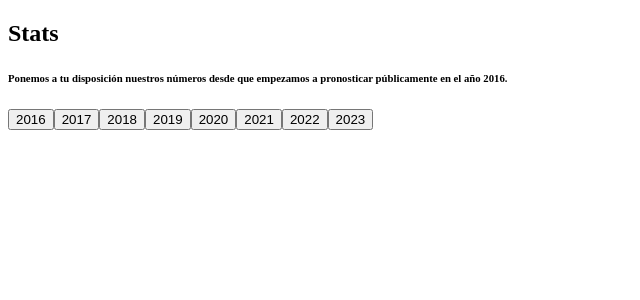
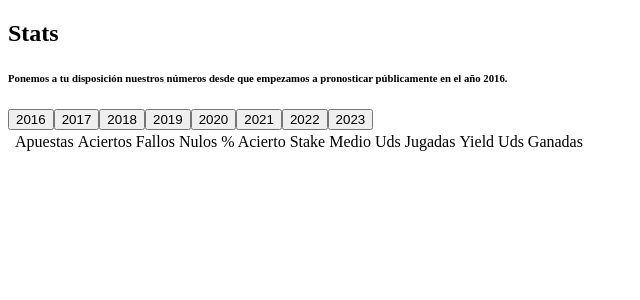
Before and after one commit to victor1305/turftipster-web-next, a Next.js app: page /stats in a window 1280 px wide. Shown: the top 300 px of the page, without its empty margins (0-640 px from the left). Built offline with nearby package versions, Linux system fonts and the light colour scheme.

Commit message:
feat(stats): Format table

```diff
--- a/pages/stats.js
+++ b/pages/stats.js
@@ -1,18 +1,52 @@
 import React, { useState } from "react";
 import PropTypes from "prop-types";
 import { useRouter } from "next/router";
+import stats2016 from "../lib/historyStats/2016.json";
 
 export default function Stats({ start, end, paramYear }) {
   const yearsButtons = [...Array(end - start + 1).keys()].map((x) => x + start);
   const router = useRouter();
   const [yearSelected, setYearSelected] = useState(paramYear);
   const [statsType, setStatsType] = useState(null);
+  const [tableBody, setTableBody] = useState([]);
 
   const statsTyperArr = ["Meses", "Hipódromos", "Categorías", "Stakes"];
+  const tableHeader = [
+    statsType,
+    "Apuestas",
+    "Aciertos",
+    "Fallos",
+    "Nulos",
+    "% Acierto",
+    "Stake Medio",
+    "Uds Jugadas",
+    "Yield",
+    "Uds Ganadas",
+  ];
+
+  const arrKeys = [
+    statsType === "Stakes"
+      ? "stake"
+      : statsType === "Hipódromos"
+      ? "racecourse"
+      : statsType === "Categorías"
+      ? "category"
+      : "month",
+    "bets",
+    "wins",
+    "loss",
+    "voids",
+    "win_percent",
+    "medium_stake",
+    "units_staked",
+    "yield",
+    "profit",
+  ];
 
   const setYear = (year) => {
     setYearSelected(year);
     setStatsType(null);
+    setTableBody(stats2016);
 
     router.push({
       pathname: "/stats",
@@ -57,7 +91,30 @@ export default function Stats({ start, end, paramYear }) {
           </div>
         )}
 
-        <div></div>
+        <div>
+          <table>
+            <thead>
+              <tr>
+                {tableHeader.map((elm, index) => {
+                  if (statsType !== "Stakes" || elm !== "Stake Medio") {
+                    return <td key={index}>{elm}</td>;
+                  }
+                })}
+              </tr>
+            </thead>
+            <tbody>
+              {tableBody.map((item, index) => (
+                <tr key={index}>
+                  {arrKeys.map((itemKey, keyIndex) => {
+                    if (statsType !== "Stakes" || itemKey !== "medium_stake") {
+                      return <td key={keyIndex}>{item[itemKey]}</td>;
+                    }
+                  })}
+                </tr>
+              ))}
+            </tbody>
+          </table>
+        </div>
       </main>
     </div>
   );
```
